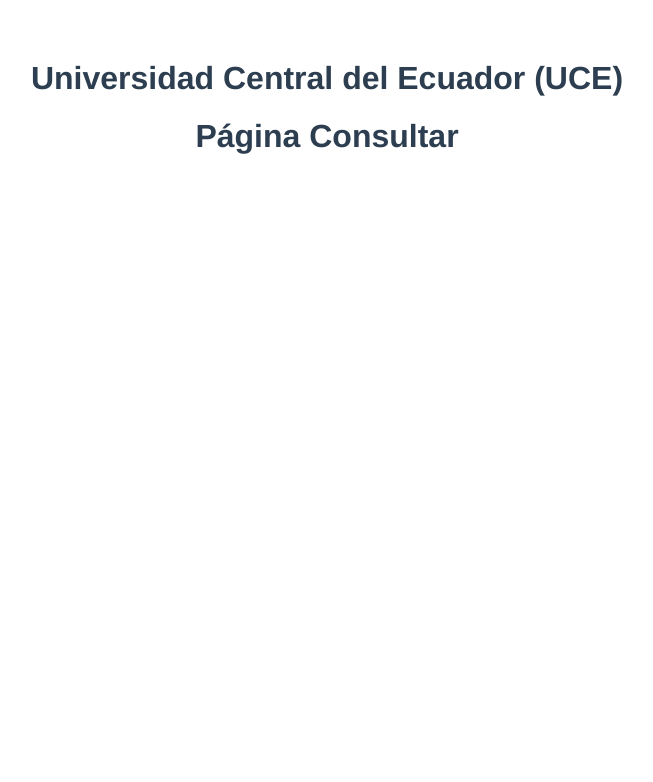
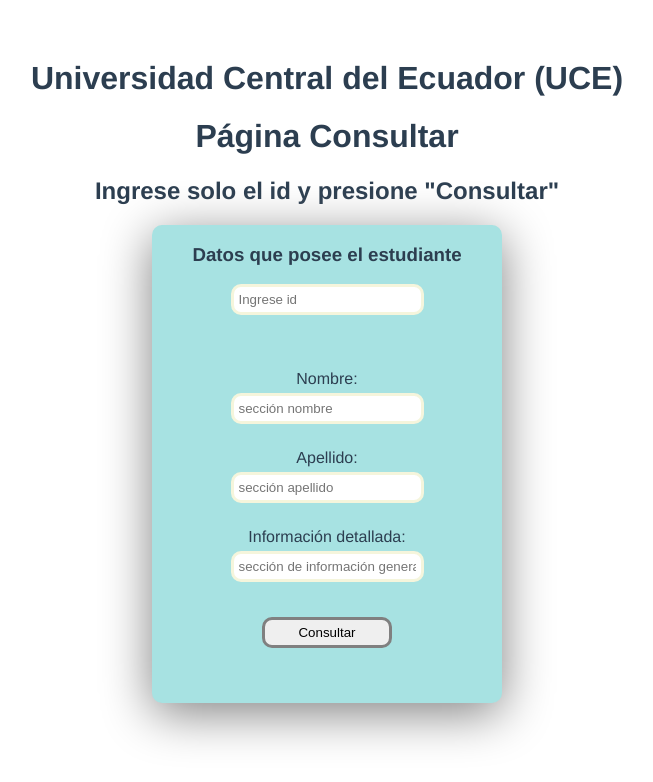
Before and after one commit to AnthonyGuamaninga/pw_vue_u3_p5_ag, a Vue app: page /#/consultar in a window 1280 px wide. Shown: the top 782 px of the page, without its empty margins (313-966 px from the left). Built offline with nearby package versions, Linux system fonts and the light colour scheme.

Commit message:
Tarea13: Completar el TALLER 36

```diff
--- /dev/null
+++ b/src/components/Eliminar.vue
@@ -0,0 +1,63 @@
+<template>
+  <div class="container">
+    <div class="elementos">
+        <input v-model="id" type="text" placeholder="Ingrese id" />
+        <button @click="eliminar">Eliminar</button>
+    </div>
+
+  </div>
+</template>
+
+<script>
+import { eliminarFachada } from "../helpers/clienteEstudiante.js";
+export default {
+  data() {
+    return {
+      id: null,
+    };
+  },
+  methods: {
+    async eliminar() {
+      await eliminarFachada(this.id);
+    },
+  },
+};
+</script>
+
+<style>
+.container {
+  display: grid;
+  justify-content: center;
+  align-items: center;
+}
+
+.id {
+  margin-bottom: 30px;
+}
+
+.elementos{
+  padding: 40px;
+  background-color: rgb(167, 226, 226);
+  margin-bottom: 50px;
+  border-radius: 10px;
+  box-shadow: 0px 10px 50px gray;
+}
+
+input {
+  border-radius: 10px;
+  padding: 5px;
+  border: beige solid;
+}
+
+button {
+  border-radius: 10px;
+  padding: 5px;
+  border: gray solid;
+  width: 130px;
+  margin: 5px;
+}
+
+.btn {
+  margin-top: 30px;
+}
+</style>
--- a/src/components/Estudiante.vue
+++ b/src/components/Estudiante.vue
@@ -1,105 +1,69 @@
 <template>
   <div class="container">
-    <h1>Buscar Estudiante</h1>
     <div class="consulta">
-      <h2>Consultar por id estudiante</h2>
-      <input v-model="id" type="text" placeholder="Ingrese id" />
-      <button @click="consultaPorId">Consultar</button>
-
-      <p>Nombre:</p>
-      <input v-model="nombre" type="text" />
-      <p>Apellido:</p>
-      <input v-model="apellido" type="text" />
-      <p>Información completa:</p>
-      <input v-model="linkC" type="text" />
-    </div>
-
-    <div class="insertar">
-      <h2>Ingreso de datos del estudiante</h2>
-
-      <div v-if="!isGet">
+      <h3>Datos que posee el estudiante</h3>
+      <input
+        v-if="showId"
+        class="id"
+        v-model="id"
+        type="text"
+        placeholder="Ingrese id"
+      />
+      <div v-if="txtBtn != 'Consultar'">
         <p>Nombre:</p>
-        <input v-model="nombre" type="text" placeholder="Ingrese nombre" />
+        <input v-model="nombre" type="text" placeholder="sección nombre" />
         <p>Apellido:</p>
-        <input v-model="apellido" type="text" placeholder="Ingrese apellido" />
+        <input v-model="apellido" type="text" placeholder="sección apellido" />
         <p>Género:</p>
-        <input v-model="genero" type="text" placeholder="Ingrese género" />
+        <input v-model="genero" type="text" placeholder="sección género" />
         <p>Fecha de nacimiento:</p>
         <input
           v-model="fechaNacimiento"
           type="datetime-local"
-          placeholder="Ingrese fecha de nacimiento"
+          placeholder="sección fecha de nacimiento"
         />
         <p>Hobby:</p>
-        <input v-model="hobby" type="text" placeholder="Ingrese hobby" />
+        <input v-model="hobby" type="text" placeholder="sección hobby" />
         <p>País:</p>
-        <input v-model="pais" type="text" placeholder="Ingrese país" />
+        <input v-model="pais" type="text" placeholder="sección país" />
         <p>Dirección:</p>
         <input
           v-model="direccion"
           type="text"
-          placeholder="Ingrese derección"
+          placeholder="sección derección"
         />
         <p>Tipo de estudiante:</p>
         <input
           v-model="tipoEstudiante"
           type="text"
-          placeholder="Ingrese tipo de estudiante"
+          placeholder="sección tipo de estudiante"
         />
         <p>Carrera:</p>
-        <input v-model="carrera" type="text" placeholder="Ingrese carrera" />
+        <input v-model="carrera" type="text" placeholder="sección carrera" />
         <p>Tipo de sangre:</p>
         <input
           v-model="tipoSangre"
           type="text"
-          placeholder="Ingrese tipo de sangre"
+          placeholder="sección tipo de sangre"
         />
+      </div>
 
-        <div class="btn-insert">
-          <button @click="insertar">Insertar</button>
-        </div>
+      <div v-else>
+        <p>Nombre:</p>
+        <input v-model="nombre" type="text" placeholder="sección nombre" />
+        <p>Apellido:</p>
+        <input v-model="apellido" type="text" placeholder="sección apellido" />
+        <p>Información detallada:</p>
+        <input
+          v-model="linkC"
+          type="text"
+          placeholder="sección de información general"
+        />
       </div>
-      <button @click="showInputs" v-else>Mostrar campos</button>
-    </div>
-    <div>
-      <input v-model="id" type="text" placeholder="Ingrese id" />
-      <p>Nombre:</p>
-      <input v-model="nombre" type="text" placeholder="Ingrese nombre" />
-      <p>Apellido:</p>
-      <input v-model="apellido" type="text" placeholder="Ingrese apellido" />
-      <p>Género:</p>
-      <input v-model="genero" type="text" placeholder="Ingrese genero" />
-      <p>Fecha de nacimiento:</p>
-      <input
-        v-model="fechaNacimiento"
-        type="datetime-local"
-        placeholder="Ingrese fecha de nacimiento"
-      />
-      <p>Hobby:</p>
-      <input v-model="hobby" type="text" placeholder="Ingrese hobby" />
-      <p>País:</p>
-      <input v-model="pais" type="text" placeholder="Ingrese país" />
-      <p>Dirección:</p>
-      <input v-model="direccion" type="text" placeholder="Ingrese dirección" />
-      <p>Tipo de estudiante:</p>
-      <input
-        v-model="tipoEstudiante"
-        type="text"
-        placeholder="Ingrese tipo de estudiante"
-      />
-      <p>Carrera:</p>
-      <input v-model="carrera" type="text" placeholder="Ingrese carrera" />
-      <p>Tipo de sangre:</p>
-      <input
-        v-model="tipoSangre"
-        type="text"
-        placeholder="Ingrese tipo de sangre"
-      />
-      <button @click="actualizar">Actualizar</button>
-    </div>
-    <div>
-      <input v-model="id" type="text" placeholder="Ingrese id" />
-      <button @click="eliminar">Eliminar</button>
+
+      <div class="btn">
+        <button @click="selectMethod">{{ txtBtn }}</button>
+      </div>
     </div>
   </div>
 </template>
@@ -109,10 +73,19 @@
   consultarEstudianteFachada,
   insertarFacahada,
   actualizarFachada,
-  eliminarFachada,
 } from "../helpers/clienteEstudiante.js";
 
 export default {
+  props: {
+    txtBtn: {
+      type: String,
+      require: true,
+    },
+    showId: {
+      type: Boolean,
+      require: true,
+    },
+  },
   data() {
     return {
       id: null,
@@ -162,28 +135,32 @@
       };
       await actualizarFachada(this.id, estuBody);
     },
-    async eliminar() {
-      await eliminarFachada(this.id);
-    },
-    showInputs() {
-      this.clearVariables();
-      this.isGet = false;
-    },
-    clearVariables() {
-      this.id = null;
-      this.nombre = null;
-      this.apellido = null;
-      this.linkC = null;
+    async selectMethod() {
+      switch (this.txtBtn) {
+        case "Guardar":
+          await this.insertar();
+          break;
+        case "Actualizar":
+          await this.actualizar();
+          break;
+        case "Consultar":
+          await this.consultaPorId();
+          break;
+      }
     },
   },
 };
 </script>
 
-<style>
+<style scoped>
 .container {
   display: grid;
   justify-content: center;
   align-items: center;
+}
+
+.id {
+  margin-bottom: 30px;
 }
 
 .consulta,
@@ -211,7 +188,7 @@
   margin: 5px;
 }
 
-.btn-insert {
+.btn {
   margin-top: 30px;
 }
 </style>
--- a/src/pages/EstudianteActualizar.vue
+++ b/src/pages/EstudianteActualizar.vue
@@ -1,13 +1,23 @@
 <template>
   <h1>Página Actualizar</h1>
+  <h2>Ingrese el id del estudiante que va a actualizar</h2>
+  <Estudiante :txtBtn="textBtn" :showId="true"/>
 </template>
 
 <script>
+import Estudiante from "@/components/Estudiante.vue";
+
 export default {
-
-}
+  components: {
+    Estudiante,
+  },
+  data(){
+    return{
+      textBtn: 'Actualizar',
+    }
+  }
+};
 </script>
 
 <style>
-
 </style>
--- a/src/pages/EstudianteConsultar.vue
+++ b/src/pages/EstudianteConsultar.vue
@@ -1,10 +1,20 @@
 <template>
   <h1>Página Consultar</h1>
+  <h2>Ingrese solo el id y presione "Consultar"</h2>
+<Estudiante :txtBtn="textBtn" :showId="true"/>
 </template>
 
 <script>
+import Estudiante from '@/components/Estudiante.vue'
 export default {
-
+components:{
+  Estudiante,
+},
+data(){
+  return{
+    textBtn: 'Consultar'
+  }
+}
 }
 </script>
 
--- a/src/pages/EstudianteEliminar.vue
+++ b/src/pages/EstudianteEliminar.vue
@@ -1,21 +1,14 @@
 <template>
   <h1>Página Eliminar</h1>
-  <input v-model="id" type="text" placeholder="Ingrese id" />
-  <button @click="eliminar">Eliminar</button>
+  <h2>Ingrese el id del estudiante a eliminar</h2>
+  <Eliminar />
 </template>
 
 <script>
-import { eliminarFachada } from "../helpers/clienteEstudiante.js";
+import Eliminar from "@/components/Eliminar.vue";
 export default {
-  data() {
-    return {
-      id: null,
-    };
-  },
-  methods: {
-    async eliminar() {
-      await eliminarFachada(this.id);
-    },
+  components: {
+    Eliminar,
   },
 };
 </script>
--- a/src/pages/EstudianteGuardar.vue
+++ b/src/pages/EstudianteGuardar.vue
@@ -1,13 +1,25 @@
 <template>
   <h1>Página Guardar</h1>
+  <div>
+    <h2>Ingrese los datos del estudiante</h2>
+    <Estudiante :txtBtn="textBtn" :showId="false"/>
+  </div>
 </template>
 
 <script>
+import Estudiante from '@/components/Estudiante.vue'
+
 export default {
-
-}
+  components:{
+    Estudiante,
+  },
+  data(){
+    return{
+      textBtn : "Guardar",
+    }
+  },
+};
 </script>
 
 <style>
-
 </style>
```
